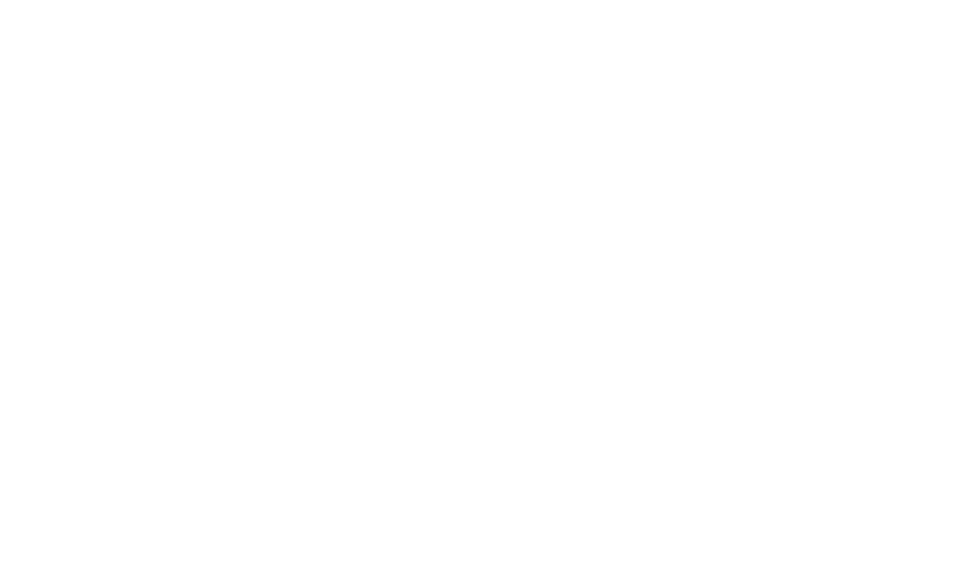
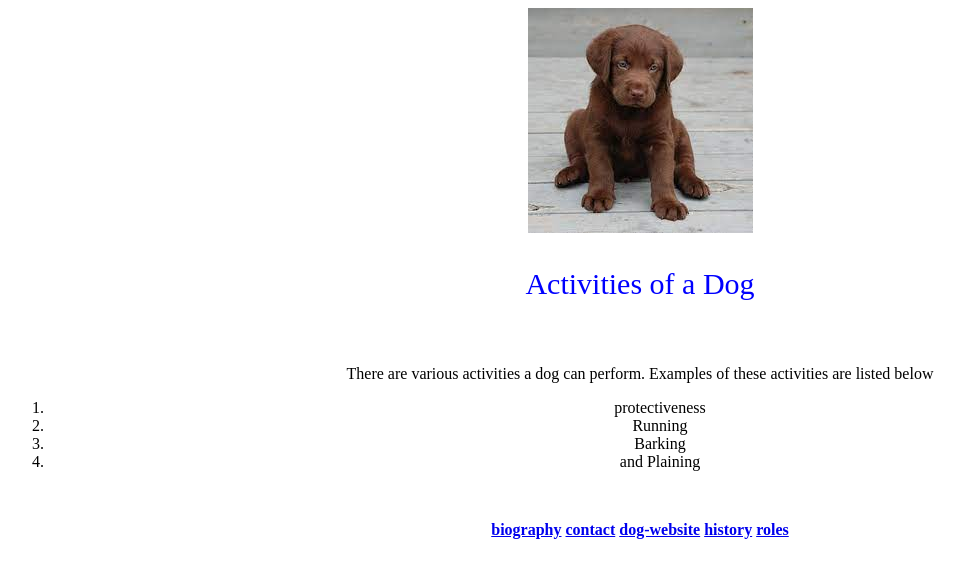
Before and after one commit to Dadeesamuel/my-pet-website, a plain HTML site: page activities.html in a window 1280 px wide. Shown: the whole page, without its empty margins (0-964 px from the left). Drawn offline with Linux system fonts and the light colour scheme.

Commit message:
activities

```diff
--- a/activities.html
+++ b/activities.html
@@ -0,0 +1,28 @@
+<!DOCTYPE html>
+<html lang="en">
+<head>
+    <meta charset="UTF-8">
+    <meta http-equiv="X-UA-Compatible" content="IE=edge">
+    <meta name="viewport" content="width=device-width, initial-scale=1.0">
+    <title>activities</title>
+</head>
+<body>
+    <center><img src="My dog 1.jpg"</center>
+    <center><P style="color: blue;font-size: 30px;">Activities of a Dog</P></center><br>
+    <p> There are various activities a dog can perform. Examples of these activities are listed below <br>
+        <ol>
+            <li>protectiveness</li>
+            <li>Running</li>
+            <li>Barking</li>
+            <li>and Plaining</li>
+        </ol>
+    </p><br>
+    <p>
+        <a href="biography.html"><strong>biography</strong></a>
+        <a href="contact.html"><strong>contact</strong></a>
+        <a href="dog-website.html"><strong>dog-website</strong></a>
+        <a href="history.html"><strong>history</strong></a>
+        <a href="roles.html"><strong>roles</strong></a>
+       </p>
+</body>
+</html>
```
Also changed, not shown: biography.html (+7 -0 lines), contact.html (+12 -0 lines).
